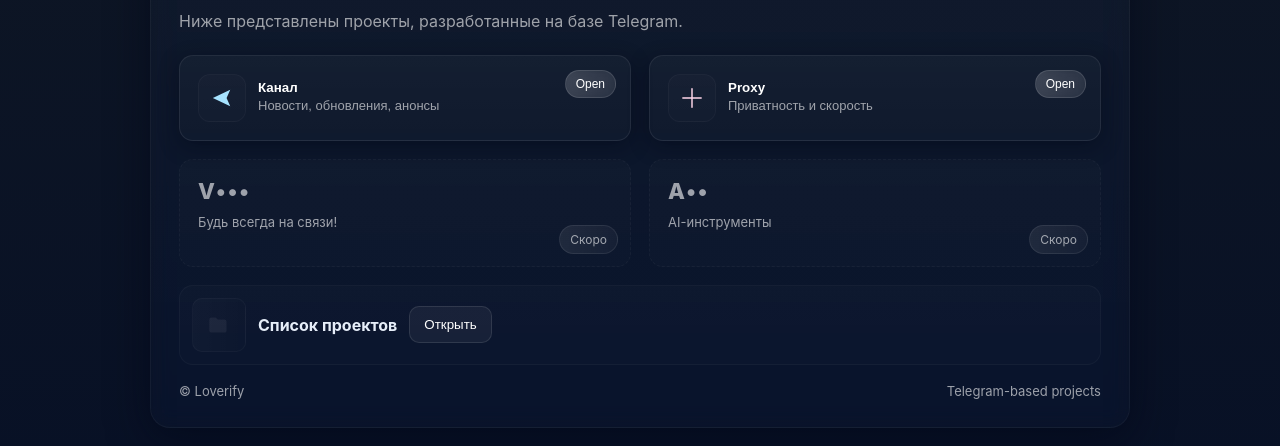
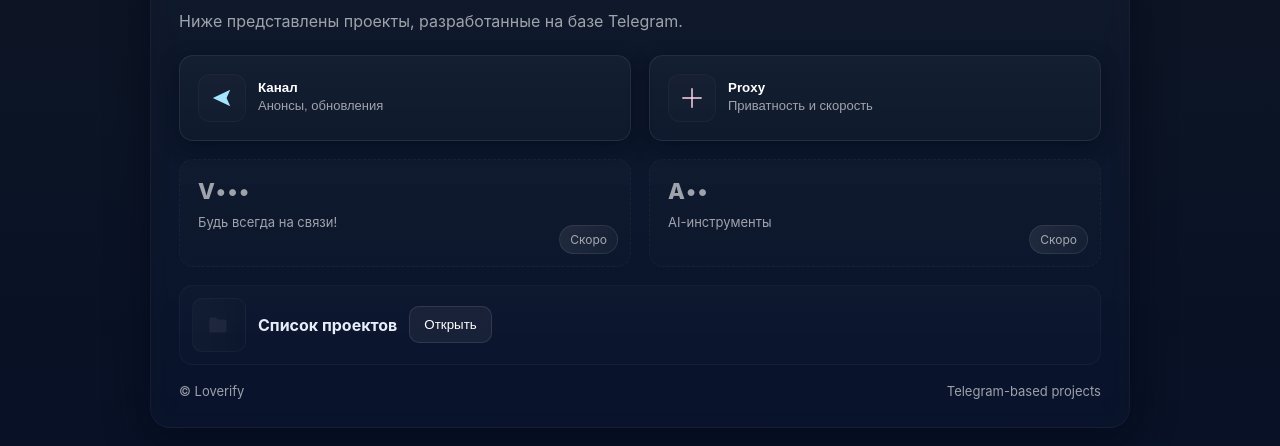
Before and after one commit to loverify/loverify.github.io, a plain HTML site: page index.html in a window 1280 px wide. Shown: the part 234-680 px from the top of the page. Drawn offline with Linux system fonts and the light colour scheme.

Commit message:
index.html

```diff
--- a/index.html
+++ b/index.html
@@ -198,10 +198,9 @@
           </div>
           <div style="flex:1;text-align:left">
             <div class="label">Канал</div>
-            <div class="muted">Новости, обновления, анонсы</div>
+            <div class="muted">Анонсы, обновления</div>
           </div>
         </div>
-       <div class="ribbon">Open</div>
       </button>
 
       <!-- Proxy (glass button) -->
@@ -216,7 +215,6 @@
             <div class="muted">Приватность и скорость</div>
           </div>
         </div>
-       <div class="ribbon">Open</div>
       </button>
 
       <!-- VPN (mystery) -->
```
